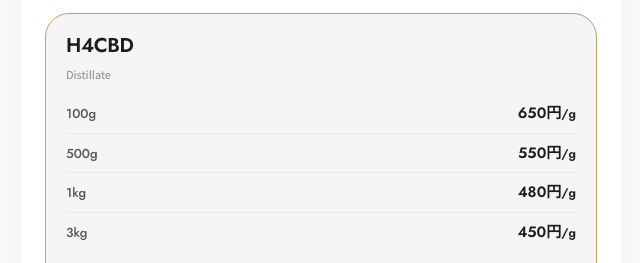
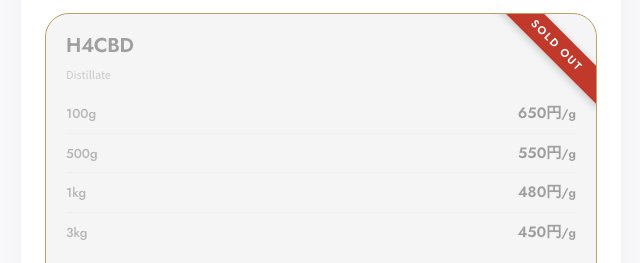
Before and after one commit to DJ-RINO/DJ-catlog-public, a plain HTML site: page index.html in a window 1280 px wide. Shown: the part 1779-2042 px from the top of the page, without its empty margins (319-959 px from the left). Drawn offline with Linux system fonts and the light colour scheme.

Commit message:
Add SOLD OUT label overlay on H4CBD card

```diff
--- a/index.html
+++ b/index.html
@@ -502,7 +502,14 @@
             </div>
 
             <!-- H4CBD -->
-            <div class="card" style="border: 1px solid var(--text-gold);">
+            <div class="card" style="border: 1px solid var(--text-gold); overflow: hidden;">
+                <!-- SOLD OUT Overlay -->
+                <div
+                    style="position: absolute; top: 0; left: 0; width: 100%; height: 100%; background: rgba(245,245,247,0.6); z-index: 10; border-radius: var(--radius-card);">
+                </div>
+                <div
+                    style="position: absolute; top: 18px; right: -35px; z-index: 11; background: #c0392b; color: white; font-family: 'Jost', sans-serif; font-weight: 700; font-size: 11px; letter-spacing: 0.15em; padding: 5px 40px; transform: rotate(45deg); box-shadow: 0 2px 8px rgba(0,0,0,0.2); -webkit-print-color-adjust: exact; print-color-adjust: exact;">
+                    SOLD OUT</div>
                 <div class="card-header">
                     <h3 class="card-title">H4CBD</h3>
                 </div>
```
